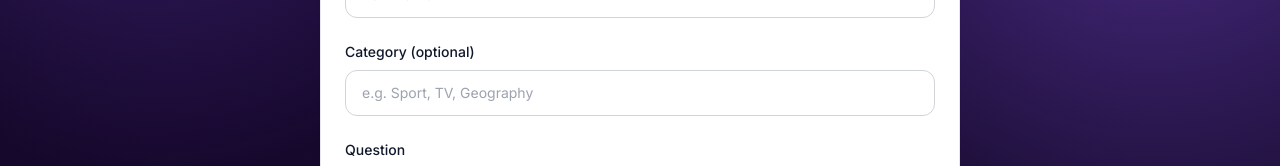
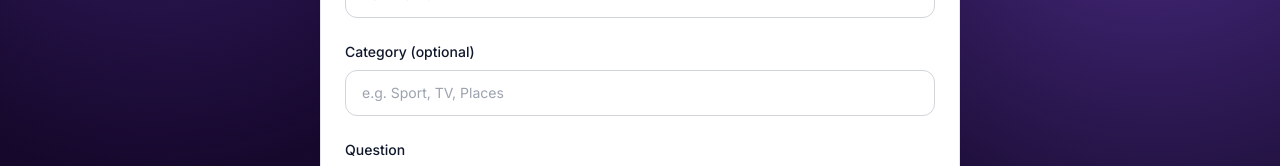
Before and after one commit to jayflynndev/jdq, a Next.js app: page /anniversary in a window 1280 px wide. Shown: the part 318-484 px from the top of the page. Built offline with nearby package versions, Linux system fonts and the light colour scheme; no server answers.

Commit message:
7.03 tiny change

```diff
--- a/app/anniversary/AnniversarySubmitForm.tsx
+++ b/app/anniversary/AnniversarySubmitForm.tsx
@@ -102,7 +102,7 @@ export default function AnniversarySubmitForm() {
           onChange={handleChange}
           maxLength={100}
           className="w-full rounded-xl border border-gray-300 px-4 py-3 text-sm outline-none ring-0 transition focus:border-purple-500 dark:border-gray-700 dark:bg-gray-950"
-          placeholder="e.g. Sport, TV, Geography"
+          placeholder="e.g. Sport, TV, Places"
         />
       </div>
 
```
